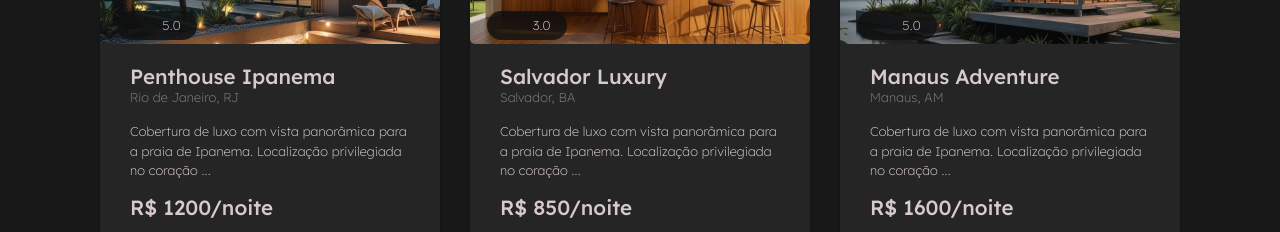
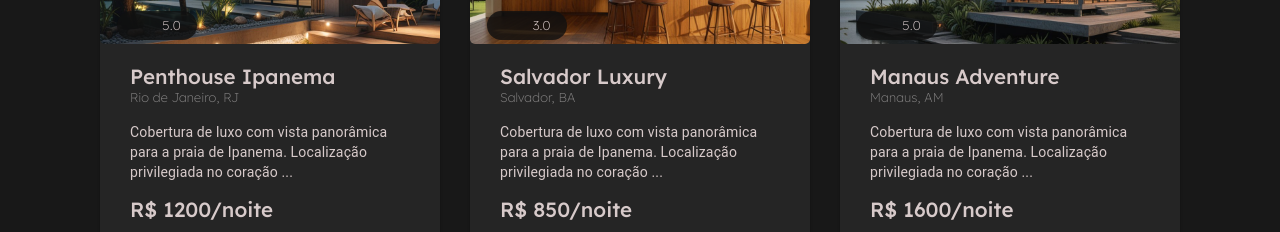
Before and after one commit to Leonardobern10/ExperiStay, a React (Vite) app: page / in a window 1280 px wide. Shown: the part 1300-1532 px from the top of the page. Built offline with nearby package versions, Linux system fonts and the light colour scheme; some icons are missing; a web font is replaced by a local one.

Commit message:
fix: corrigindo variante

```diff
--- a/src/components/home/highlights/DescriptionHighlights.tsx
+++ b/src/components/home/highlights/DescriptionHighlights.tsx
@@ -12,5 +12,5 @@ export default function DescriptionHighlight({
         return description;
     };
 
-    return <Typography variant="body1">{limitString(100)}</Typography>;
+    return <Typography variant="body2">{limitString(100)}</Typography>;
 }
```
